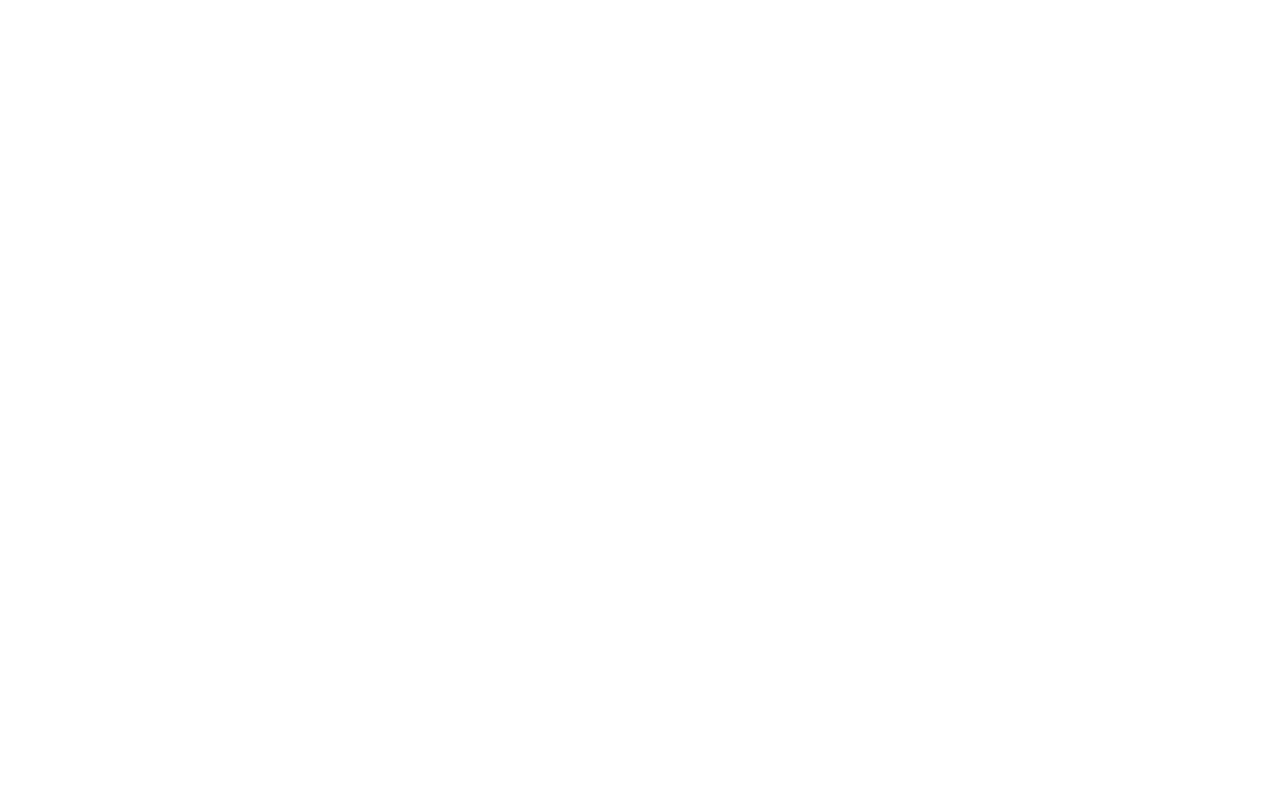
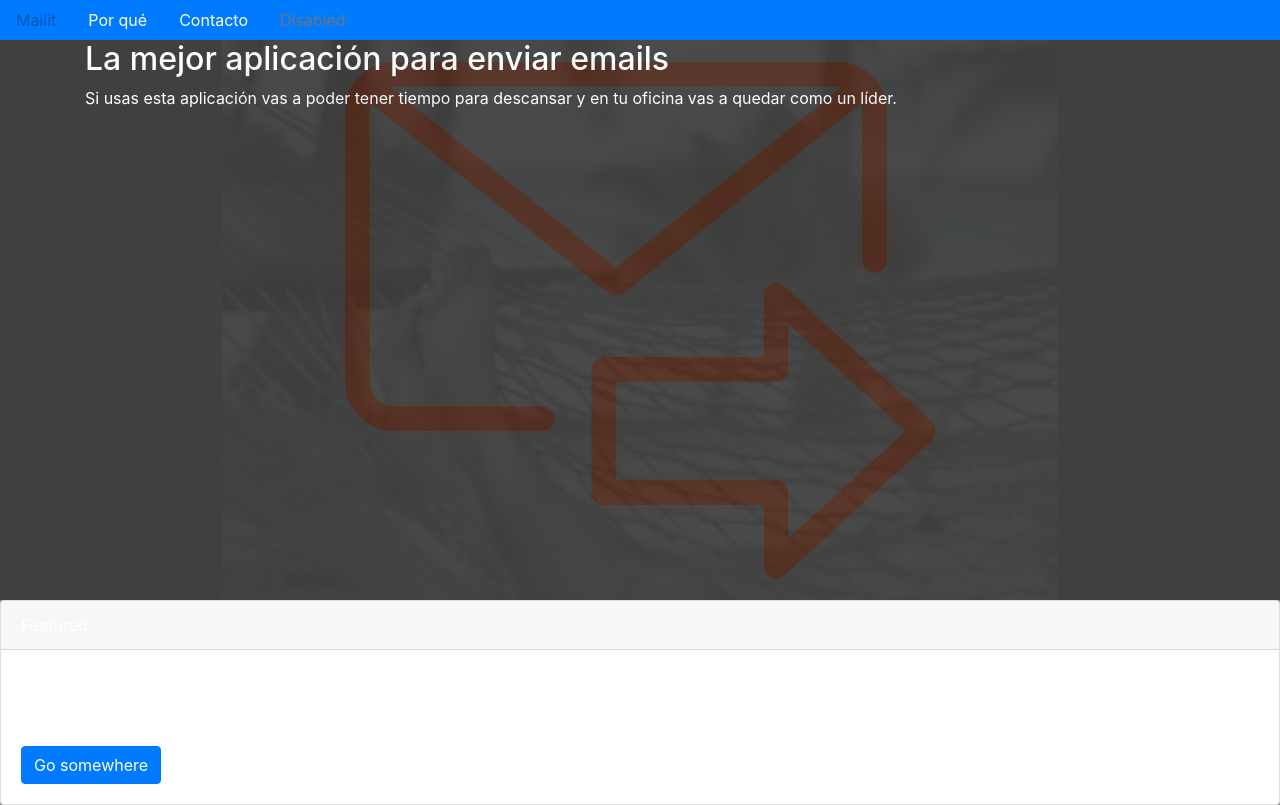
Before and after one commit to ignaciomedinar/BootstrapClass, a plain HTML site: page index.html in a window 1280 px wide. Drawn offline with nearby package versions, Linux system fonts and the light colour scheme.

Commit message:
Segundo intento

```diff
--- a/index.html
+++ b/index.html
@@ -5,12 +5,67 @@
     <meta name="viewport" content="width=device-width, initial-scale=1.0">
     <meta http-equiv="X-UA-Compatible" content="ie=edge">
     <link rel="stylesheet" href="https://stackpath.bootstrapcdn.com/bootstrap/4.3.1/css/bootstrap.min.css" integrity="sha384-ggOyR0iXCbMQv3Xipma34MD+dH/1fQ784/j6cY/iJTQUOhcWr7x9JvoRxT2MZw1T" crossorigin="anonymous">
-    <title>Departamento</title>
+    <link rel="stylesheet" href="main.css">
+    <title>Mailit</title>
 </head>
 <body>
+    <nav class="nav bg-primary">
+        <a class="nav-link active" href="#">Mailit</a>
+        <a class="nav-link" href="#">Por qué</a>
+        <a class="nav-link" href="#">Contacto</a>
+        <a class="nav-link disabled" href="#" tabindex="-1" aria-disabled="true">Disabled</a>
+      </nav>
+<!--Carousel-->
+    <section class="carousel" id="main" mt-4 mb-4>
+        <div id="carouselExampleFade" class="carousel slide carousel-fade" data-ride="carousel" data-pause="false">
+            <div class="carousel-inner">
+              <div class="carousel-item active">
+                <img src="images/emails.png" class="d-block w-100" alt="emails">
+              </div>
+              <div class="carousel-item">
+                <img src="images/resting.jpeg" class="d-block w-100" alt="resting">
+              </div>
+              <div class="carousel-item">
+                <img src="images/leader.jpeg" class="d-block w-100" alt="leader">
+              </div>
+              <div class="overlay">
+                  <div class="container">
+                      <div class="row">
+                          <div class="col">
+                              <h2>La mejor aplicación para enviar emails</h2>
+                            <p>Si usas esta aplicación vas a poder
+                                tener tiempo para descansar y en tu oficina
+                                vas a quedar como un líder.
+                            </p>
+                        </div>
+                    </div>
+                </div>
+              </div>
+            </div>
+          </div>
+    </section>
+<!--/Carousel-->
+<!--Info-->
+    <section class="info">
 
-    <script src="https://code.jquery.com/jquery-3.3.1.slim.min.js" integrity="sha384-q8i/X+965DzO0rT7abK41JStQIAqVgRVzpbzo5smXKp4YfRvH+8abtTE1Pi6jizo" crossorigin="anonymous"></script>
-    <script src="https://cdnjs.cloudflare.com/ajax/libs/popper.js/1.14.7/umd/popper.min.js" integrity="sha384-UO2eT0CpHqdSJQ6hJty5KVphtPhzWj9WO1clHTMGa3JDZwrnQq4sF86dIHNDz0W1" crossorigin="anonymous"></script>
-    <script src="https://stackpath.bootstrapcdn.com/bootstrap/4.3.1/js/bootstrap.min.js" integrity="sha384-JjSmVgyd0p3pXB1rRibZUAYoIIy6OrQ6VrjIEaFf/nJGzIxFDsf4x0xIM+B07jRM" crossorigin="anonymous"></script>
+<!--/Info-->
+    </section>
+<!--Footer-->
+    <section class="footer">
+            <div class="card">
+                    <div class="card-header">
+                      Featured
+                    </div>
+                    <div class="card-body">
+                      <h5 class="card-title">Special title treatment</h5>
+                      <p class="card-text">With supporting text below as a natural lead-in to additional content.</p>
+                      <a href="#" class="btn btn-primary">Go somewhere</a>
+                    </div>
+                  </div>
+    </section>
+<!--/Footer-->
+<script src="https://code.jquery.com/jquery-3.3.1.slim.min.js" integrity="sha384-q8i/X+965DzO0rT7abK41JStQIAqVgRVzpbzo5smXKp4YfRvH+8abtTE1Pi6jizo" crossorigin="anonymous"></script>
+<script src="https://cdnjs.cloudflare.com/ajax/libs/popper.js/1.14.7/umd/popper.min.js" integrity="sha384-UO2eT0CpHqdSJQ6hJty5KVphtPhzWj9WO1clHTMGa3JDZwrnQq4sF86dIHNDz0W1" crossorigin="anonymous"></script>
+<script src="https://stackpath.bootstrapcdn.com/bootstrap/4.3.1/js/bootstrap.min.js" integrity="sha384-JjSmVgyd0p3pXB1rRibZUAYoIIy6OrQ6VrjIEaFf/nJGzIxFDsf4x0xIM+B07jRM" crossorigin="anonymous"></script>
 </body>
 </html>
--- a/main.css
+++ b/main.css
@@ -0,0 +1,27 @@
+nav a{
+    color: white;
+}
+
+#main .carousel-inner img{
+    max-height: 70vh;
+    object-fit: contain;
+    filter: grayscale(60%);
+}
+
+body{
+    background-color: gray;
+    color: white;
+}
+
+#carouselExampleFade{
+    position: relative;
+}
+
+#carouselExampleFade .overlay{
+    position: absolute;
+    top: 0;
+    bottom: 0;
+    left: 0;
+    right: 0;
+    background-color: rgba(0,0,0,0.5);
+}
```
Also changed, not shown: images/emails.jpeg (added), images/emails.png (added), images/leader.jpeg (added), images/leader.jpg (added), images/resting.jpeg (added).
